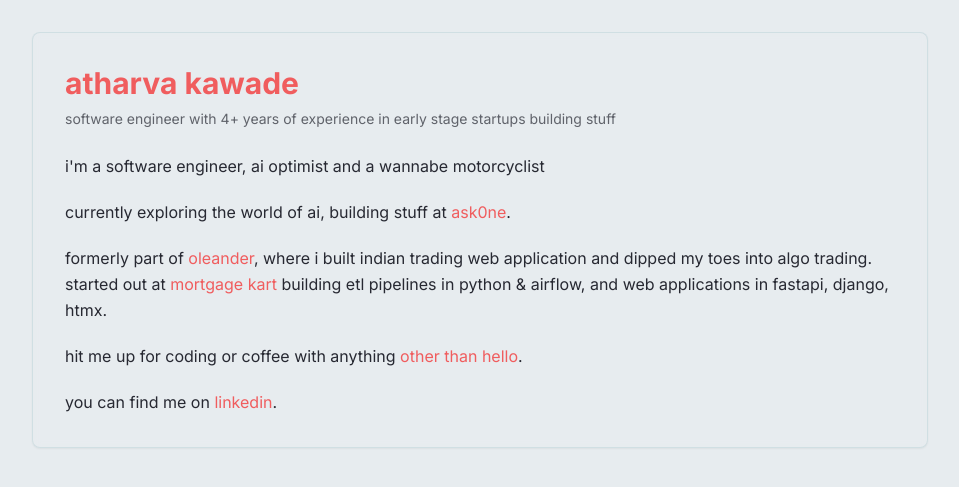
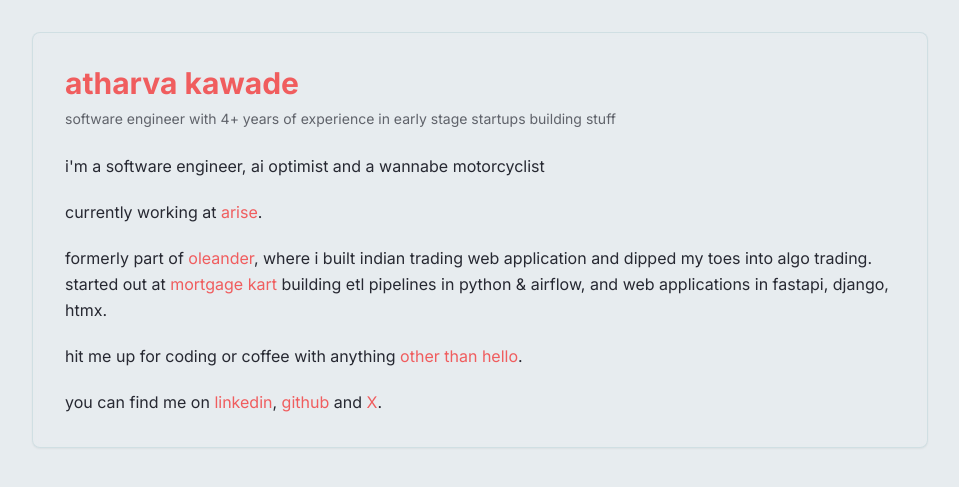
Before and after one commit to ask0ne/ask0ne, a FastAPI app: page / in a window 1280 px wide. Shown: the part 65-552 px from the top of the page, without its empty margins (160-1119 px from the left). Run offline with FastAPI, Linux system fonts and the light colour scheme; parts of the project's set-up code (start-up, migrations or seed data) failed here and were passed over; some libraries are stand-ins or nearby versions.

Commit message:
üpdated me

```diff
--- a/templates/sections/me.html
+++ b/templates/sections/me.html
@@ -16,10 +16,10 @@
                 i'm a software engineer, ai optimist and a wannabe motorcyclist
             </p>
             <p class="text-primary-900 dark:text-surface-light mb-6 leading-relaxed">
-                currently exploring the world of ai, building stuff at <a
-                    href="https://github.com/ask0ne"
+                currently working at <a
+                    href="https://ariseall.com"
                     class="text-accent-light dark:text-accent-dark hover:opacity-80 transition-all duration-200 "
-                    target="_blank" rel="noopener">ask0ne</a>.
+                    target="_blank" rel="noopener">arise</a>.
             </p>
             <p class="text-primary-900 dark:text-surface-light mb-6 leading-relaxed">
                 formerly part of <a href="https://oleanderfintech.com/"
@@ -38,7 +38,7 @@
             <p class="text-primary-900 dark:text-surface-light leading-relaxed">
                 you can find me on <a href="https://www.linkedin.com/in/atharvakawade/"
                     class="text-accent-light dark:text-accent-dark hover:opacity-80 transition-all duration-200 "
-                    target="_blank" rel="noopener">linkedin</a>.
+                    target="_blank" rel="noopener">linkedin</a>, <a href="https://github.com/ask0ne" class="text-accent-light dark:text-accent-dark hover:opacity-80 transition-all duration-200 ">github</a> and <a href="https://x.com/whelmedthinker" class="text-accent-light dark:text-accent-dark hover:opacity-80 transition-all duration-200 ">X</a>.
             </p>
         </div>
     </div>
```
